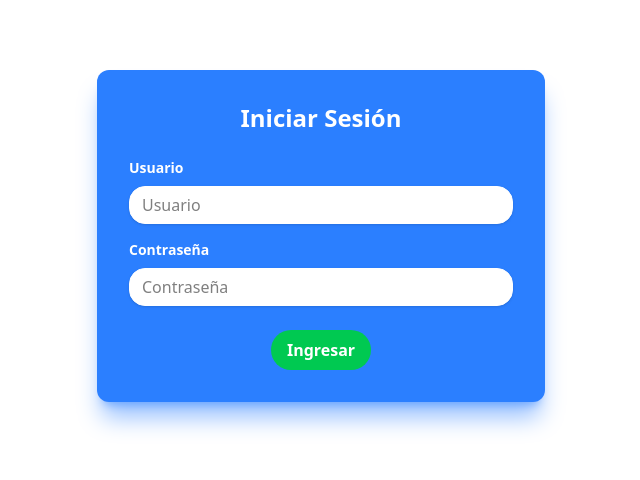
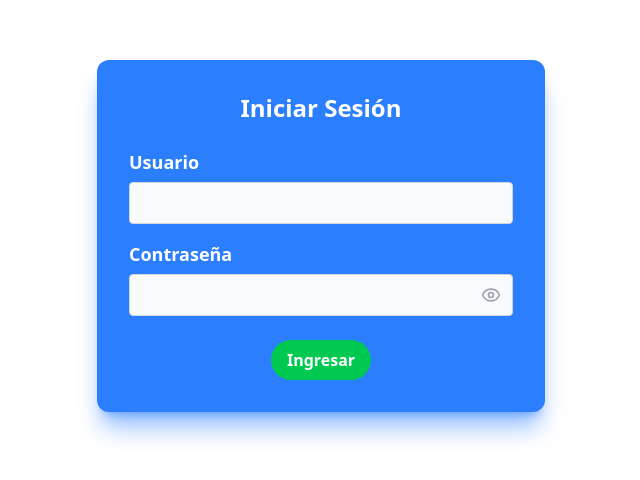
Before and after one commit to Nowht/Biblioteca-Gestion, a React (Vite) app in the folder frontend/: page /login in a window 1280 px wide. Shown: the part 164-644 px from the top of the page, without its empty margins (319-959 px from the left). Built offline with nearby package versions, Linux system fonts and the light colour scheme.

Commit message:
Peticion post conectada

```diff
--- a/frontend/package.json
+++ b/frontend/package.json
@@ -18,7 +18,8 @@
     "react": "^19.2.0",
     "react-chartjs-2": "^5.3.1",
     "react-dom": "^19.2.0",
-    "react-hook-form": "^7.69.0",
+    "react-hook-form": "^7.70.0",
+    "react-hot-toast": "^2.6.0",
     "react-router-dom": "^7.10.1",
     "tailwindcss": "^4.1.17"
   },
--- a/frontend/src/App.jsx
+++ b/frontend/src/App.jsx
@@ -36,12 +36,12 @@ function App() {
       <Routes>
 
         {/* --- RUTA PÚBLICA --- */}
-        <Route path='/' element={<SiteLayout><Landingpage /></SiteLayout>}/>
+        <Route path='/' element={<SiteLayout><Landingpage /></SiteLayout>} />
         <Route path='/about' element={<SiteLayout><AboutPage /></SiteLayout>} />
         <Route path='/contact' element={<SiteLayout><ContactPage /></SiteLayout>} />
         <Route path='/book/:id' element={<SiteLayout><BookDetailPage /></SiteLayout>} />
         <Route path='/loans' element={<SiteLayout><LoansPage /></SiteLayout>} />
-        <Route path='/login' element={<FullScreenCenter><LoginPage /></FullScreenCenter>}/>
+        <Route path='/login' element={<FullScreenCenter><LoginPage /></FullScreenCenter>} />
 
         {/* --- RUTAS DE ADMINISTRADOR (Solo Staff) --- */}
         <Route element={<ProtectedRoute isAllowed={!!user && user.isStaff} />}>
--- a/frontend/src/components/charts/LineChart.jsx
+++ b/frontend/src/components/charts/LineChart.jsx
@@ -11,7 +11,7 @@ export const LineChart = ({ labels, dataValues, labelTitle, color='rgb(75, 192,
   }
 
   const data = {
-    labels: labels,
+    labels: ["Lunes", "Martes", "Miercoles", "Jueves", "Viernes", "Sábado", "Domingo"],
     datasets: [
       {
         label: labelTitle,
--- a/frontend/src/components/forms/AddUserForm.jsx
+++ b/frontend/src/components/forms/AddUserForm.jsx
@@ -2,23 +2,57 @@ import FormField from "./FormField"
 import ButtonLink from "../ui/ButtonLink"
 import Button from "../ui/Button"
 
+import { useForm } from "react-hook-form"
+
 import { User } from "lucide-react"
 
+import { useCreateUser } from "../../hooks/useUsers"
+import { toast } from "react-hot-toast"
+
 function AddUserForm() {
+
+    const { register, handleSubmit, setError, formState: { errors, isSubmitting }, reset } = useForm()
+
+    const { mutate, isLoading } = useCreateUser()
+
+    const onSubmit = (data) => {
+
+        const finaldata = {
+            ...data,
+            is_staff: data.is_staff === "true"
+        }
+
+        mutate(finaldata, {
+            onSuccess: () => {
+                toast.success('¡Usuario creado correctamente!');
+                reset()
+            },
+            onError: (error) => {
+                const serverError = error.response?.data;
+                const message = serverError?.username?.[0] || serverError?.detail || "Intente de nuevo";
+
+                toast.error(message);
+            }
+        })
+    }
+
     return (
-        <form action="" className="border border-gray-100 bg-white rounded-xl flex flex-col items-center p-8 shadow-sm">
+        <form onSubmit={handleSubmit(onSubmit)} className="border border-gray-100 bg-white rounded-xl flex flex-col items-center p-8 shadow-sm">
+
             <div className="h-32 w-32 bg-blue-100 text-blue-600 rounded-full flex items-center justify-center text-xl font-bold">
                 <User size={100} />
             </div>
             <div className="flex flex-col items-center space-y-3">
-                <FormField label="Nombre" name="user" type="text" required />
-                <FormField label="Contraseña" name="password" type="password" required />
-                <FormField label="Rol" name="role" options={[{ value: "admin", label: "Administrador" }, { value: "user", label: "Usuario" }]} />
+                <FormField label="Nombre" name="username" type="text" error={errors.username} {...register("username", { required: "Este campo es obligatorio" })} />
+                <FormField label="Contraseña" name="password" type="password" error={errors.password} {...register("password", { required: true, minLength: { value: 8, message: "La contraseña debe tener al menos 8 caracteres" } })} />
+                <FormField label="Rol" name="is_staff" options={[{ value: true, label: "Administrador" }, { value: false, label: "Usuario" }]} error={errors.is_staff} {...register("is_staff", { required: "Este campo es obligatorio" })} />
             </div>
 
             <div className="flex justify-center gap-3 mt-6">
                 <ButtonLink to="/dashboard/users" variant="outline" className="text-md">Cancelar</ButtonLink>
-                <Button type="submit" variant="primary" className="text-md">Crear Usuario</Button>
+                <Button type="submit" variant="primary" className="text-md" disabled={isSubmitting}>
+                    {isLoading ? "Creando..." : "Crear Usuario"}
+                </Button>
             </div>
         </form>
     )
--- a/frontend/src/components/forms/EditUserModal.jsx
+++ b/frontend/src/components/forms/EditUserModal.jsx
@@ -31,12 +31,13 @@ function EditUserModal({ userdata }) {
                     <User size={50} />
                 </div>
                 <div className="grid gap-4">
-                    <FormField label="Usuario" type="text" value={formdata.username} onChange={handleChange} />
-                    <FormField label="Rol" value={formdata.is_staff ? "admin" : "user"} options={[{ value: "admin", label: "Administrador" }, { value: "user", label: "Usuario" }]} onChange={handleChange} />
+                    <FormField name="username" label="Usuario" type="text" value={formdata.username} onChange={handleChange} />
+                    <FormField name="is_staff" label="Rol" value={formdata.is_staff ? "admin" : "user"} options={[{ value: "admin", label: "Administrador" }, { value: "user", label: "Usuario" }]} onChange={handleChange} />
+                    <FormField name="password" label="Contraseña" type="password" value={formdata.password} onChange={handleChange} />
                 </div>
             </div>
             <div className="flex justify-center gap-4">
-                <Button type="submit" variant="primary">Actualizar Datos</Button>
+                <Button type="button" variant="primary">Actualizar Datos</Button>
             </div>
         </div>
     )
--- a/frontend/src/components/forms/FormField.jsx
+++ b/frontend/src/components/forms/FormField.jsx
@@ -1,96 +1,122 @@
-function FormField({
+import React, { useState, forwardRef } from 'react';
+import { Eye, EyeOff } from 'lucide-react';
+
+// Usamos forwardRef para que React Hook Form pueda acceder al input interno
+const FormField = forwardRef(({
     label,
     name,
     type,
-    required = false,
-    value,
-    onChange,
+    error, // Nueva prop para mostrar mensajes de error de la librería
     options = [],
     placeholder,
-    className = '',
-}) {
-    const baseClass = "ml-auto border bg-gray-50 border-gray-300 rounded px-3 py-2 w-full text-black";
+    classNameInput = '',
+    classNameLabel = '',
+    ...props // Aquí vendrán onChange, onBlur, value de RHF
+}, ref) => {
 
-    const checkboxstyle = "w-4 h-4 bg-gray-50 rounded-xs"
+    const [isVisible, setIsVisible] = useState(false);
 
-    if (!type) {
+    const baseClass = "border bg-gray-50 border-gray-300 rounded px-3 py-2 w-full text-black focus:ring-2 focus:ring-blue-500 outline-none transition-all";
+    const checkboxStyle = "w-4 h-4 text-blue-600 bg-gray-100 border-gray-300 rounded focus:ring-blue-500 cursor-pointer";
+    const labelStyle = "text-lg font-bold text-gray-700";
+
+    // Componente para mostrar errores
+    const ErrorMessage = () => error && (
+        <span className="text-red-500 text-sm mt-1">{error.message}</span>
+    );
+
+    // Renderizado de SELECT
+    if (type === "select" || (!type && options.length > 0)) {
         return (
-            <div className="flex flex-col gap-1.5 font">
-                <label htmlFor={name} className="text-lg font-bold">{label}</label>
+            <div className="flex flex-col gap-1.5 w-full">
+                <label htmlFor={name} className={`${labelStyle} ${classNameLabel}`}>{label}</label>
                 <select
+                    id={name}
                     name={name}
-                    id={name}
-                    value={value}
-                    onChange={onChange}
-                    className={`${baseClass} ${className}`}
-                    required={required}
+                    ref={ref}
+                    className={`${baseClass} ${classNameInput} ${error ? 'border-red-500' : ''}`}
+                    {...props}
                 >
-                    {placeholder && (
-                        <option value="" disabled hidden>
-                            {placeholder}
+                    {placeholder && <option value="">{placeholder}</option>}
+                    {options.map((opt, i) => (
+                        <option key={i} value={typeof opt === 'object' ? opt.value : opt}>
+                            {typeof opt === 'object' ? opt.label : opt}
                         </option>
-                    )}
-                    {options.map((opt, i) => {
-                        if (typeof opt === 'object') {
-                            return (
-                                <option key={i} value={opt.value}>
-                                    {opt.label}
-                                </option>
-                            );
-                        }
-                        return (
-                            <option key={i} value={opt}>
-                                {opt}
-                            </option>
-                        );
-                    })}
+                    ))}
                 </select>
+                <ErrorMessage />
             </div>
         );
     }
 
-    if (type == "checkbox") {
-
+    // Renderizado de CHECKBOX
+    if (type === "checkbox") {
         return (
-            <div className="flex items-center justify-center gap-2">
+            <div className="flex flex-col gap-1">
+                <div className="flex items-center gap-2 cursor-pointer">
                     <input
                         id={name}
                         name={name}
-                    type={type}
-                    className={`${checkboxstyle} ${className}`}
-                    required={required}
-                    checked={value}
-                    onChange={onChange}
+                        type="checkbox"
+                        ref={ref}
+                        className={`${checkboxStyle} ${classNameInput}`}
+                        {...props}
                     />
-                <label htmlFor={name} className="text-lg font-bold ms-2">{label}</label>
+                    <label htmlFor={name} className={`${labelStyle} cursor-pointer ${classNameLabel}`}>{label}</label>
                 </div>
-        )
-    }
-
-    if (type == "textarea") {
-        return (
-            <div className="flex flex-col gap-1.5">
-                <label htmlFor={name} className="text-lg font-bold">{label}</label>
-                <textarea name={name} rows="4" className={`${baseClass} ${className}`} ></textarea>
+                <ErrorMessage />
             </div>
         );
     }
 
+    // Renderizado de TEXTAREA
+    if (type === "textarea") {
         return (
-    <div className="flex flex-col gap-1.5">
-        <label htmlFor={name} className="text-lg font-bold">{label}</label>
-        <input
+            <div className="flex flex-col gap-1.5 w-full">
+                <label htmlFor={name} className={`${labelStyle} ${classNameLabel}`}>{label}</label>
+                <textarea
                     id={name}
                     name={name}
-            type={type}
-            className={`${baseClass} ${className}`}
-            required={required}
-            value={value}
-            onChange={onChange}
+                    ref={ref}
+                    rows="4"
+                    className={`${baseClass} ${classNameInput} ${error ? 'border-red-500' : ''}`}
                     placeholder={placeholder}
+                    {...props}
                 />
+                <ErrorMessage />
             </div>
         );
     }
 
+    // Renderizado de INPUTS (Texto, Password, etc.)
+    return (
+        <div className="flex flex-col gap-1.5 w-full">
+            <label htmlFor={name} className={`${labelStyle} ${classNameLabel}`}>{label}</label>
+            <div className="relative">
+                <input
+                    id={name}
+                    name={name}
+                    ref={ref}
+                    type={type === "password" && isVisible ? "text" : type}
+                    className={`${baseClass} ${classNameInput} ${error ? 'border-red-500' : ''} ${type === 'password' ? 'pr-10' : ''}`}
+                    placeholder={placeholder}
+                    {...props}
+                />
+                {type === "password" && (
+                    <button
+                        type="button"
+                        onClick={() => setIsVisible(!isVisible)}
+                        className="absolute inset-y-0 right-0 pr-3 flex items-center text-gray-400 hover:text-blue-600 transition-colors"
+                    >
+                        {isVisible ? <EyeOff size={20}/> : <Eye size={20}/>}
+                    </button>
+                )}
+            </div>
+            <ErrorMessage />
+        </div>
+    );
+});
+
+FormField.displayName = 'FormField'; // Buena práctica al usar forwardRef
+
 export default FormField;
--- a/frontend/src/components/layouts/DashboardLayout.jsx
+++ b/frontend/src/components/layouts/DashboardLayout.jsx
@@ -3,6 +3,8 @@ import { LayoutDashboard, Home, Library, User, HandHelping, UserRound, LogOut }
 import { useState, useContext } from "react"
 
 import { AuthContext } from "../../context/AuthContext"
+
+import { Toaster } from 'react-hot-toast'
 
 import Modal from "../common/Modal"
 import LogOutModal from "../modalcontent/LogOutModal"
@@ -93,7 +95,7 @@ function DashboardLayout({ children }) {
         {/* pb-20 evita que la barra inferior tape el contenido */}
         <div className="min-h-full flex flex-col">
           <div className="flex-1">
-
+          <Toaster position="top-right" reverseOrder={false} />
             <Modal isOpen={isLogOutOpen} onClose={()=>setIsLogOutOpen(false)} >
               <LogOutModal onCancel={()=>setIsLogOutOpen(false)} />
             </Modal>
--- a/frontend/src/pages/LoginPage.jsx
+++ b/frontend/src/pages/LoginPage.jsx
@@ -1,4 +1,5 @@
 import Button from "../components/ui/Button"
+import FormField from "../components/forms/FormField"
 
 import { useForm } from "react-hook-form"
 
@@ -12,7 +13,7 @@ import { useContext } from "react"
 
 function LoginPage() {
 
-  const { user, login} = useContext(AuthContext)
+  const { user, login } = useContext(AuthContext)
 
   const {
     register,
@@ -32,9 +33,9 @@ function LoginPage() {
       // Enviamos los datos al contexto de autenticacion
       login(response.data)
 
-      if(response.data.is_staff == true){
+      if (response.data.is_staff == true) {
         navigate("/dashboard")
-      }else{
+      } else {
         navigate("/")
       }
 
@@ -49,34 +50,26 @@ function LoginPage() {
     <div className="w-full max-w-md mx-auto md:bg-blue-500 md:shadow-xl md:shadow-blue-500/50 md:rounded-xl p-8">
       <form onSubmit={handleSubmit(onSubmit)}>
         <h2 className="text-2xl font-bold mb-6 text-center text-blue-500 md:text-white">Iniciar Sesión</h2>
-        <div className="mb-4">
-          <label className="block text-blue-500 md:text-white text-sm font-bold mb-2" htmlFor="username">
-            Usuario
-          </label>
-          <input
-            className="shadow border border-white rounded-2xl w-full py-2 px-3 text-black leading-tight bg-white focus:outline-none focus:shadow-outline"
-            id="username"
+        <div className="grid gap-4 mb-6">
+          <FormField
+            label="Usuario"
+            name="username"
             type="text"
-            placeholder="Usuario"
-            {...register("username")}
-          />
-        </div>
-        <div className="mb-6">
-          <label className="block text-blue-500 md:text-white text-sm font-bold mb-2" htmlFor="password">
-            Contraseña
-          </label>
-          <input
-            className="shadow border border-white rounded-2xl w-full py-2 px-3 text-black bg-white leading-tight focus:outline-none focus:shadow-outline"
-            id="password"
+            classNameLabel="md:text-white"
+            {...register("username", { required: "Este campo es obligatorio" })}
+            error={errors.username} />
+          <FormField
+            label="Contraseña"
+            name="password"
             type="password"
-            placeholder="Contraseña"
+            classNameLabel="md:text-white"
             {...register("password", {
               required: true, minLength: {
                 value: 8,
                 message: "La contraseña debe de tener mas de 8 caracteres"
               }
             })}
-          />
+            error={errors.password} />
         </div>
         {errors.root && <span className="text-white text-sm font-bold flex justify-center mb-5">{errors.root.message}</span>}
         <div className="flex items-center justify-center">
```
Also changed, not shown: frontend/src/hooks/useUsers.js (+15 -2 lines), frontend/src/services/api.js (+38 -9 lines), 1 other file (tests, documents, lock files or other folders). Lines whose indentation alone changed are shown as unchanged.
